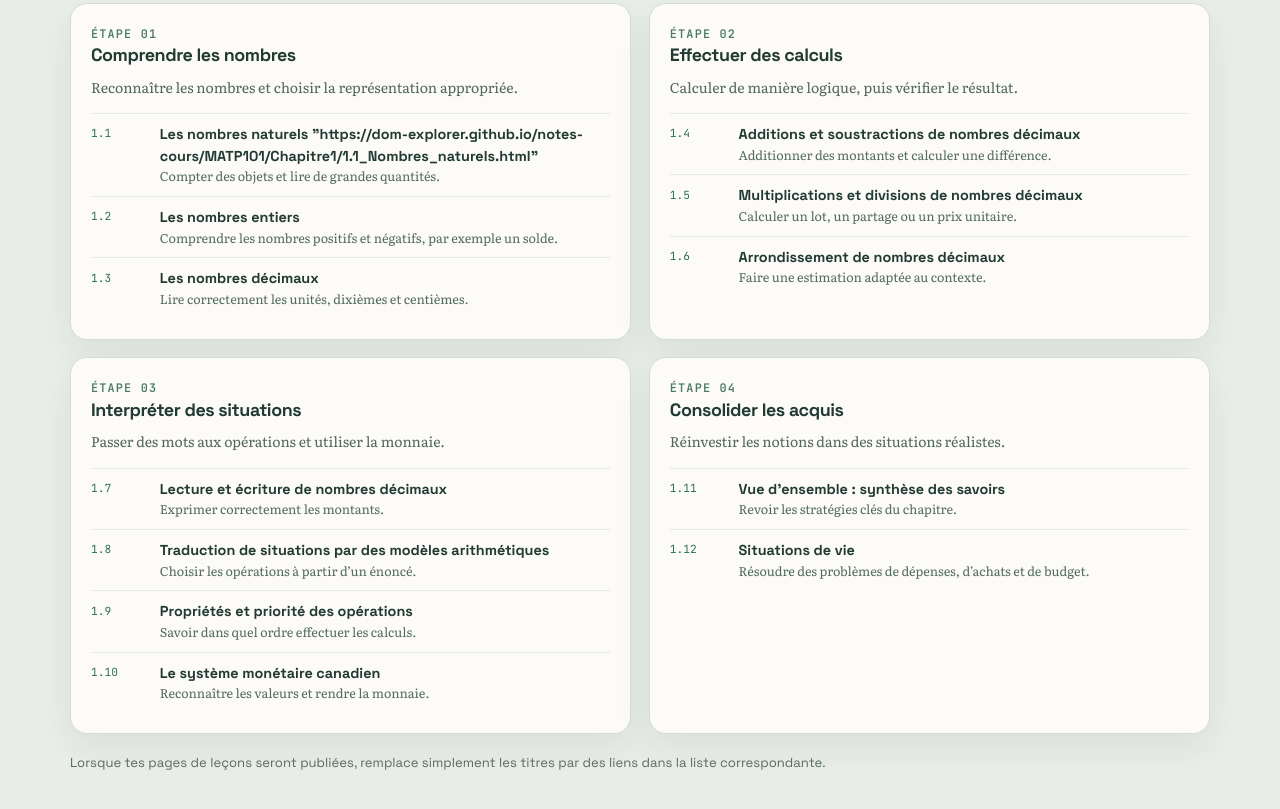
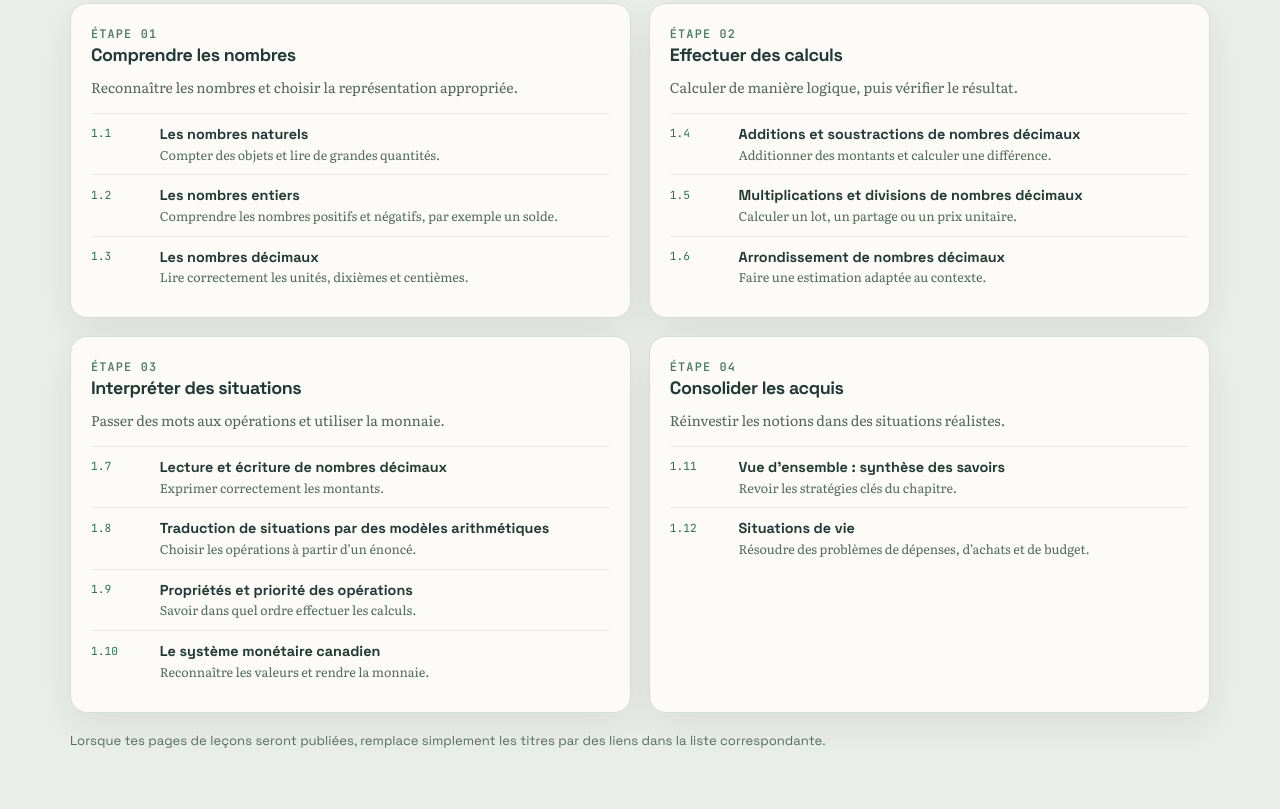
Before and after one commit to dom-explorer/notes-cours, a plain HTML site: page MATP101/Chapitre1/Introduction.html in a window 1280 px wide. Shown: the part 2260-3069 px from the top of the page. Drawn offline with Linux system fonts and the light colour scheme.

Commit message:
Fix hyperlink syntax in Introduction.html

```diff
--- a/MATP101/Chapitre1/Introduction.html
+++ b/MATP101/Chapitre1/Introduction.html
@@ -1657,7 +1657,7 @@
             <ol class="lesson-list">
               <li id="section-1-1">
                 <code>1.1</code>
-                <span><strong>Les nombres naturels <href>"https://dom-explorer.github.io/notes-cours/MATP101/Chapitre1/1.1_Nombres_naturels.html" </href></strong><small>Compter des objets et lire de grandes quantités.</small></span>
+                <span><strong href=  "https://dom-explorer.github.io/notes-cours/MATP101/Chapitre1/1.1_Nombres_naturels.html">Les nombres naturels</strong><small>Compter des objets et lire de grandes quantités.</small></span>
               </li>
               <li id="section-1-2">
                 <code>1.2</code>
```
